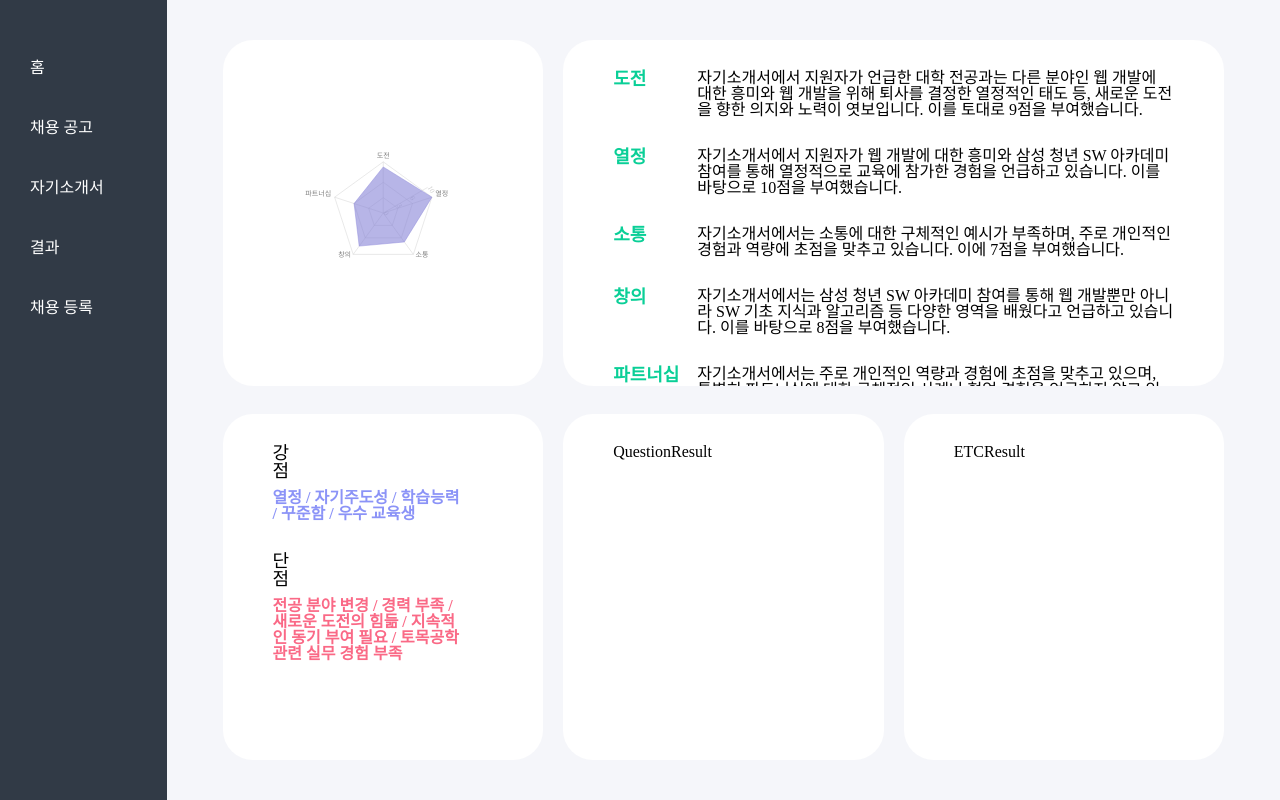
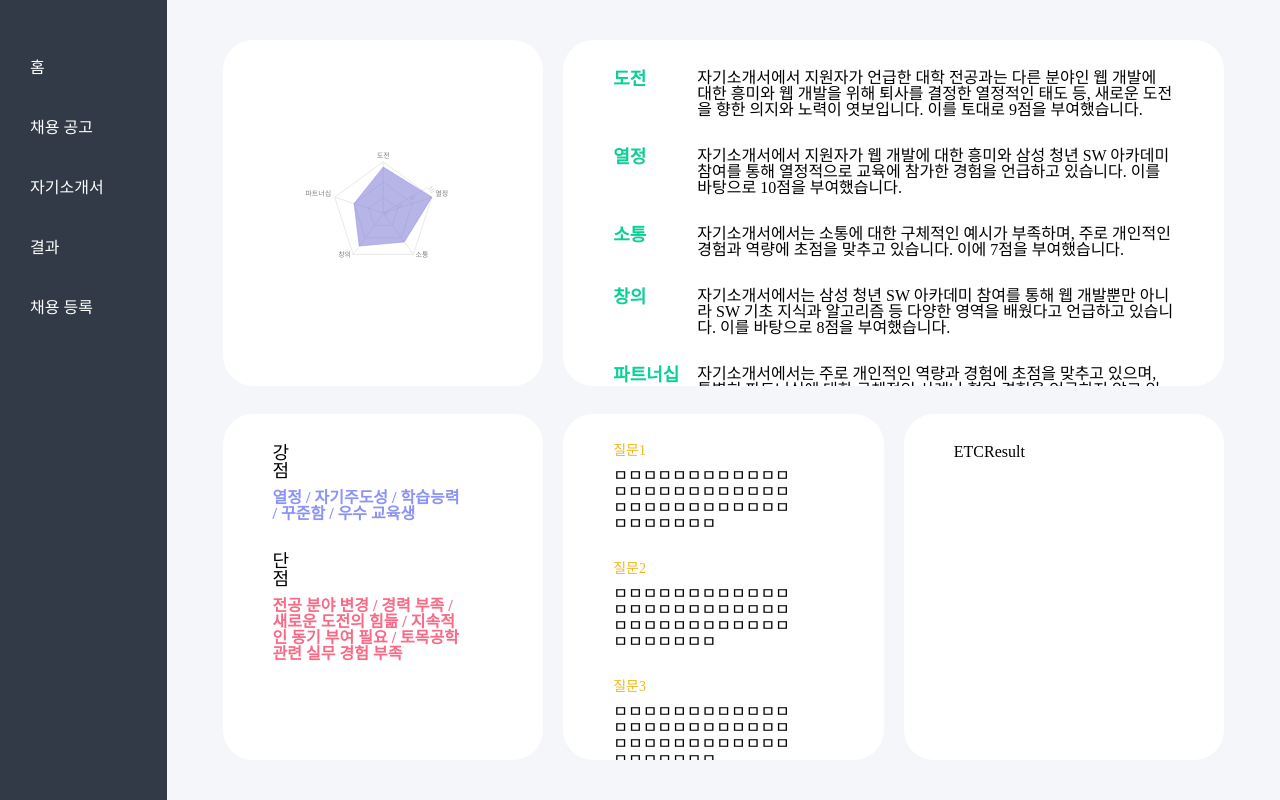
Before and after one commit to A-I-N-G/jarvise-client, a React (Create React App) app: page /result/1 in a window 1280 px wide. Built offline with nearby package versions, Linux system fonts and the light colour scheme.

Commit message:
질문 완성

```diff
--- a/src/components/QuestionResult.tsx
+++ b/src/components/QuestionResult.tsx
@@ -15,8 +15,48 @@ const ContentDiv = styled.div`
   }
 `;
 
+const ContentBox = styled.div`
+  display: flex;
+  flex-direction: column;
+  width: 100%;
+  justify-content: space-between;
+  margin-bottom: 30px;
+`;
+
+const Title = styled.div`
+  width: 15%;
+  margin-bottom: 10px;
+  font-size: 14px;
+  color: #f1b618;
+`;
+
+const Content = styled.div`
+  width: 85%;
+`;
+
 const QuestionResult = () => {
-  return <ContentDiv>QuestionResult</ContentDiv>;
+  return (
+    <ContentDiv>
+      <ContentBox>
+        <Title>질문1</Title>
+        <Content>
+          ㅁㅁㅁㅁㅁㅁㅁㅁㅁㅁㅁㅁㅁㅁㅁㅁㅁㅁㅁㅁㅁㅁㅁㅁㅁㅁㅁㅁㅁㅁㅁㅁㅁㅁㅁㅁㅁㅁㅁㅁㅁㅁㅁ
+        </Content>
+      </ContentBox>
+      <ContentBox>
+        <Title>질문2</Title>
+        <Content>
+          ㅁㅁㅁㅁㅁㅁㅁㅁㅁㅁㅁㅁㅁㅁㅁㅁㅁㅁㅁㅁㅁㅁㅁㅁㅁㅁㅁㅁㅁㅁㅁㅁㅁㅁㅁㅁㅁㅁㅁㅁㅁㅁㅁ
+        </Content>
+      </ContentBox>
+      <ContentBox>
+        <Title>질문3</Title>
+        <Content>
+          ㅁㅁㅁㅁㅁㅁㅁㅁㅁㅁㅁㅁㅁㅁㅁㅁㅁㅁㅁㅁㅁㅁㅁㅁㅁㅁㅁㅁㅁㅁㅁㅁㅁㅁㅁㅁㅁㅁㅁㅁㅁㅁㅁ
+        </Content>
+      </ContentBox>
+    </ContentDiv>
+  );
 };
 
 export default QuestionResult;
```
